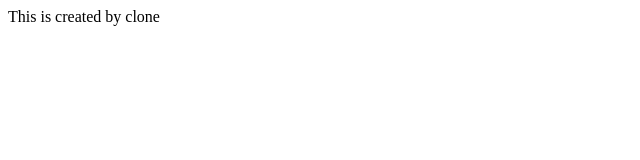
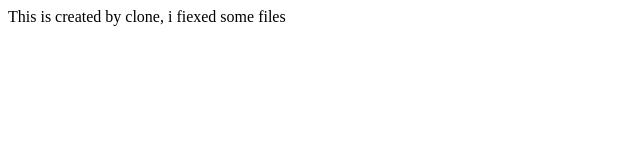
Before and after one commit to OMK93/Front-End-Test, a plain HTML site: page index.html in a window 1280 px wide. Shown: the whole page, without its empty margins (0-640 px from the left). Drawn offline with Linux system fonts and the light colour scheme.

Commit message:
Fix index html file

```diff
--- a/index.html
+++ b/index.html
@@ -8,6 +8,6 @@
     <title>Document</title>
 </head>
 <body>
-This is created by clone
+This is created by clone, i fiexed some files
 </body>
 </html>
```
